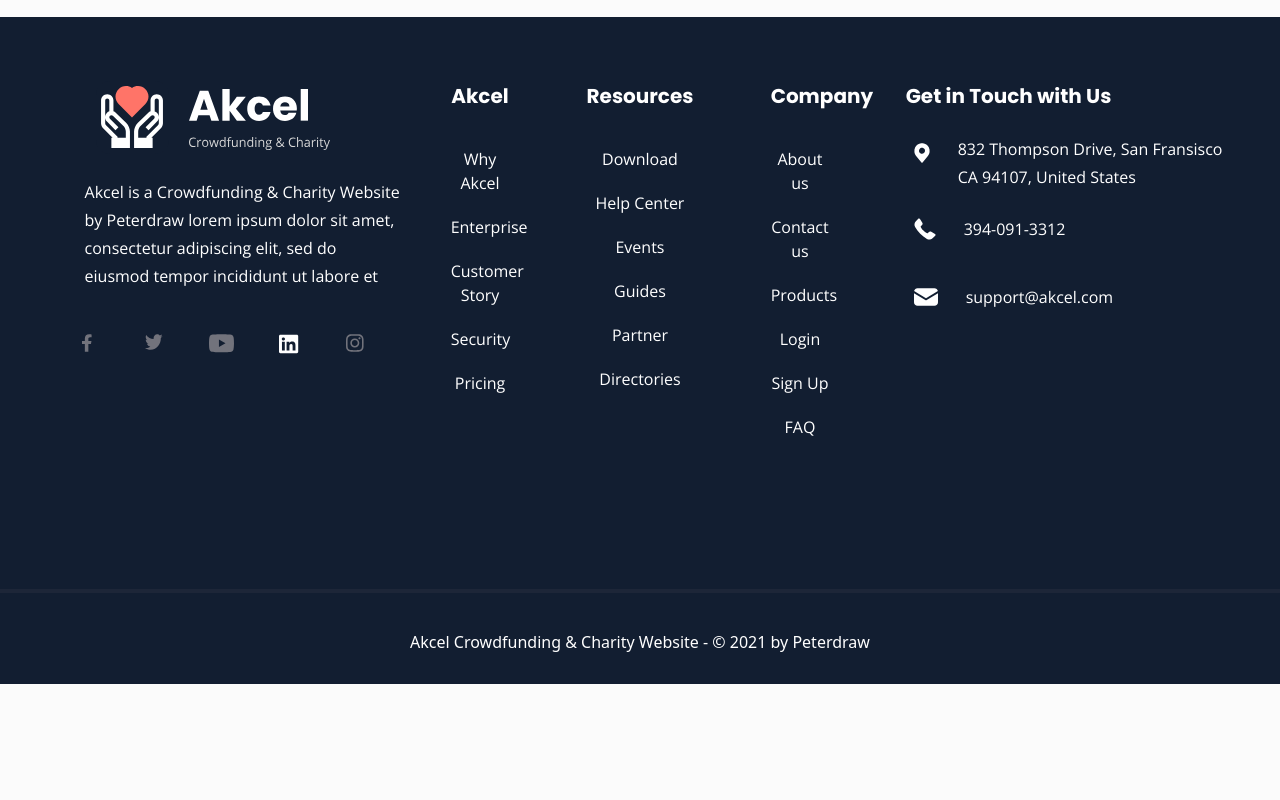
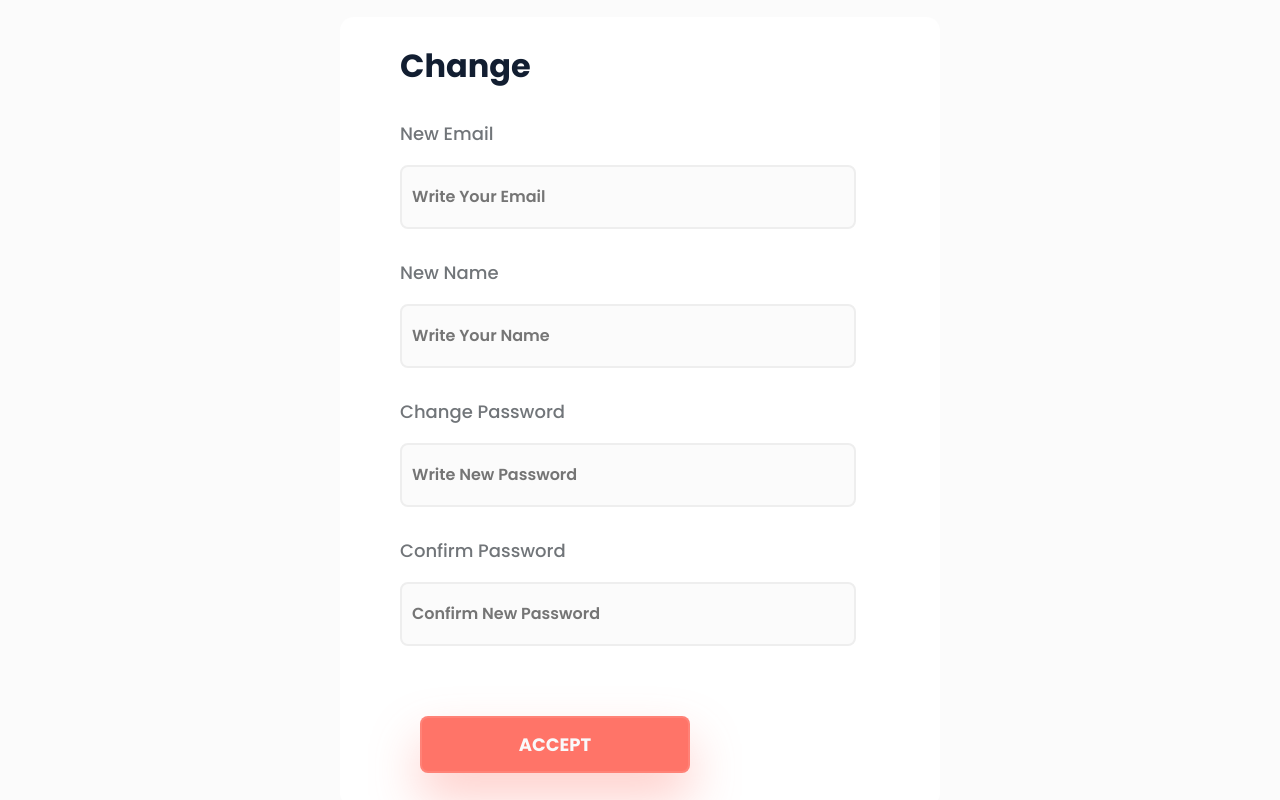
Before and after one commit to shevchenko126/ukrfunding, a React (Create React App) app in the folder frontend/: page /register in a window 1280 px wide. Shown: the part 1160-1960 px from the top of the page. Before the commit the page ends 1844 px from the top, so only its background shows below. Built offline with nearby package versions, Linux system fonts and the light colour scheme.

Commit message:
style fixing

```diff
--- a/frontend/src/App.js
+++ b/frontend/src/App.js
@@ -241,6 +241,7 @@ const Register = () => { // register page
     <section>
       <Header />
       <RegisterPage />
+      <ChangePasswordPage />
       <Footer />
     </section>
   )
--- a/frontend/src/components/contentBlocks/change_password/index.css
+++ b/frontend/src/components/contentBlocks/change_password/index.css
@@ -1,28 +1,66 @@
-.change_pswrd {
-    max-width: 1620px;
-    min-height: 500px;
-    margin: 50px auto 100px;
+.register {
+    max-width: 600px;
+    min-height: 790px;
+    background: #FFFFFF;
+    border-radius: 14px;
+    margin: 50px auto 100px auto;
+    transition: 0.4s;
 }
 
-.change_pswrd__title {
-    font-family: 'Poppins';
-    font-size: 30px;
-    font-weight: 600;
+.register:hover {
+    box-shadow: 0px 20px 25px rgba(0, 0, 0, 0.1), 0px 10px 10px rgba(0, 0, 0, 0.04);
 }
 
-.change_pswrd__input {
-    width: 100%;
-    height: 50px;
-    padding-left: 15px;
-    margin-top: 10px;
+.register__title {
+    font-family: 'Poppins';
+    font-weight: 700;
+    font-size: 32px;
+    color: #121e31;
+    padding: 25px 0 0 10%;
+}
+
+.register__text {
+    font-family: 'Poppins';
     font-weight: 500;
     font-size: 18px;
-    outline: none;
-    border: 2px solid rgba(0, 0, 0, 0.3);
-    border-radius: 12px;
+    color: #717579;
+    margin: 30px 0 0 10%;
 }
 
-.change_pswrd__btn {
+.register__input {
+    width: 76%;
+    font-family: 'Poppins';
+    font-weight: 600;
+    font-size: 16px;
+    color: #121e31;
+    padding: 18px 0 18px 10px;
+    margin: 18px 0 0 10%;
+    background: #FBFBFB;
+    border: 2px solid #EEEEEE;
+    border-radius: 8px;
+    transition: 0.4s;
+}
+
+.register__bottom {
+    margin: 30px 0 0 10%;
+}
+
+.register__checkbox {
+    width: 30px;
+    height: 30px;
+    border: 3px solid #544E5D;
+    border-radius: 4px;
+}
+
+.register__accept {
+    font-family: 'Open Sans';
+    font-weight: 400;
+    font-size: 16px;
+    line-height: 28px;
+    margin-left: 13px;
+}
+
+.register__bottom__button {
     font-family: 'Poppins';
     font-weight: 700;
     font-size: 18px;
@@ -30,16 +68,119 @@
     color: #F9F9FA;
     background: #FF7468;
     box-shadow: 0px 25px 50px rgba(255, 116, 104, 0.36);
-    border-radius: 12px;
+    border-radius: 8px;
+    border: 2px solid rgba(251, 251, 251, 0.1);
+    margin-right: 64px;
+    padding: 13px 50px 13px 50px;
+    margin: -10px 0 50px 0;
+    transition: 0.3s;
+}
+
+.register:hover {
+    border: 1px solid rgba(0, 0, 0, 0.2d);
+    cursor: pointer;
+}
+
+.register__input:hover,
+.register__checkbox:hover {
+    cursor: pointer;
+}
+
+
+.register__bottom__button:active {
+    background-color: rgba(255, 107, 107, 0.6);
+}
+
+.register__bottom__button:hover {
+    border: 2px solid rgba(0, 0, 0, 0.6)
+}
+
+input:hover {
+    border: 2px solid rgba(0, 0, 0, 0.4)
+}.register {
+    max-width: 600px;
+    min-height: 790px;
+    background: #FFFFFF;
+    border-radius: 14px;
+    margin: 50px auto 100px auto;
+    transition: 0.4s;
+}
+
+.register:hover {
+    box-shadow: 0px 20px 25px rgba(0, 0, 0, 0.1), 0px 10px 10px rgba(0, 0, 0, 0.04);
+}
+
+.register__title {
+    font-family: 'Poppins';
+    font-weight: 700;
+    font-size: 32px;
+    color: #121e31;
+    padding: 25px 0 0 10%;
+}
+
+.register__text {
+    font-family: 'Poppins';
+    font-weight: 500;
+    font-size: 18px;
+    color: #717579;
+    margin: 30px 0 0 10%;
+}
+
+.register__input {
+    width: 78%;
+    font-family: 'Poppins';
+    font-weight: 600;
+    font-size: 16px;
+    color: #121e31;
+    padding: 18px 0 18px 10px;
+    margin: 20px auto;
+    background: #FBFBFB;
+    border: 2px solid #EEEEEE;
+    border-radius: 8px;
+    transition: 0.4s;
+}
+
+.register__accept {
+    font-family: 'Open Sans';
+    line-height: 28px;
+    margin-left: 13px;
+}
+
+.register__bottom__button-change {
+    width: 50%;
+    font-family: 'Poppins';
+    font-weight: 700;
+    font-size: 18px;
+    text-align: center;
+    color: #F9F9FA;
+    background: #FF7468;
+    box-shadow: 0px 25px 50px rgba(255, 116, 104, 0.36);
+    border-radius: 8px;
     border: 2px solid rgba(251, 251, 251, 0.1);
     padding: 13px 50px 13px 50px;
     transition: 0.3s;
+    margin: 40px auto 0 20px;
 }
 
-.change_pswrd__btn:active {
+.register:hover {
+    border: 1px solid rgba(0, 0, 0, 0.2d);
+    cursor: pointer;
+}
+
+.register__input:hover,
+.register__checkbox:hover {
+    cursor: pointer;
+}
+
+
+.register__bottom__button-change:active {
     background-color: rgba(255, 107, 107, 0.6);
 }
 
-.change_pswrd__btn:hover {
-    border: 2px solid rgba(0, 0, 0, 0.7);
+.register__bottom__button-change:hover {
+    border: 2px solid rgba(0, 0, 0, 0.6)
 }
+
+input:hover {
+    border: 2px solid rgba(0, 0, 0, 0.4)
+}
--- a/frontend/src/components/contentBlocks/change_password/index.js
+++ b/frontend/src/components/contentBlocks/change_password/index.js
@@ -2,20 +2,23 @@ import './index.css';
 
 const ChangePasswordPage = () => {
     return (
-        <section className='container d-flex justify-content-center align-items-center change_pswrd'>
-            <div className='text-center'>
-                <div className='change_pswrd__title'>Write Your new Email</div>
-                <input className='change_pswrd__input' placeholder='Email...' />
-                <div className='change_pswrd__title pt-5'>Write Your new Name</div>
-                <input className='change_pswrd__input' placeholder='Name...' />
-                <div className='change_pswrd__title pt-5'>Write Your new Password</div>
-                <input type='password' className='change_pswrd__input' placeholder='Password...' />
-                <div className='change_pswrd__title pt-5'>Confirm Password</div>
-                <input type='password' className='change_pswrd__input' placeholder='Confirm Password...' />
-                <button className='change_pswrd__btn mt-5'>Save Changes</button>
-            </div>
-        </section>
+        <div className="container p-0 register">
+            <form action="">
+                <div className="register__title">Change</div>
+                <div className="register__text" for="email">New Email</div>
+                <input className="register__input" id="email" name="email" placeholder="Write Your Email" type="email" min="5" max="40" />
+                <div className="register__text" for="name">New Name</div>
+                <input className="register__input" id="name" name="name" placeholder="Write Your Name" type="text" min="5" max="30" />
+                <div className="register__text" for="password">Change Password</div>
+                <input className="register__input" id="password" name="password" placeholder="Write New Password" type="password" min="8" max="30" />
+                <div className="register__text" for="confPassword">Confirm Password</div>
+                <input className="register__input" id="confPassword" name="confPassword" placeholder="Confirm New Password" type="password" min="8" max="30" />
+                <div className="row register__bottom">
+                    <button className="register__bottom__button-change">ACCEPT</button>
+                </div>
+            </form>
+        </div>
     )
-};
+}
 
 export default ChangePasswordPage;
```
